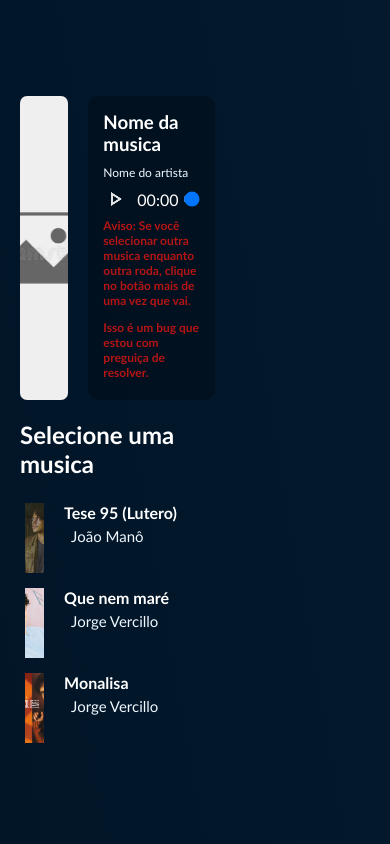
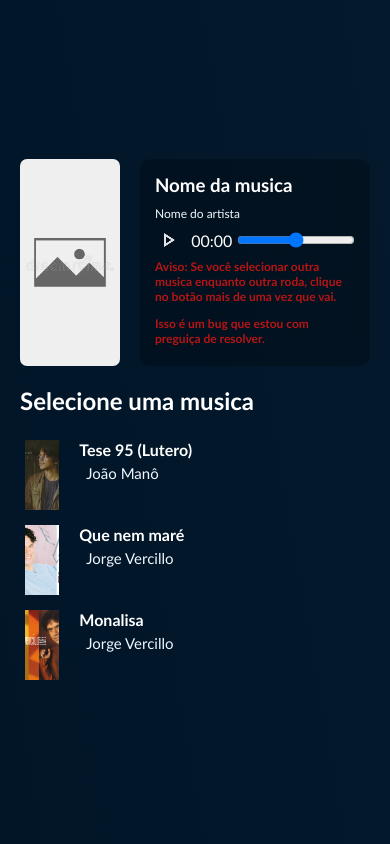
Before and after one commit to lucasbraga49x-png/site-spotify, a plain HTML site: page index.html in a window 390 px wide. Drawn offline with Linux system fonts and the light colour scheme.

Commit message:
Update style.css

```diff
--- a/style.css
+++ b/style.css
@@ -184,3 +184,12 @@ body{
 ::-webkit-scrollbar-thumb:hover {
   background: #555;
 }
+
+@media (max-width: 880px){
+   .campoSite{
+    width: 100%;
+   }
+   .CampoControle{
+    width: 100%;
+   }
+}
```
